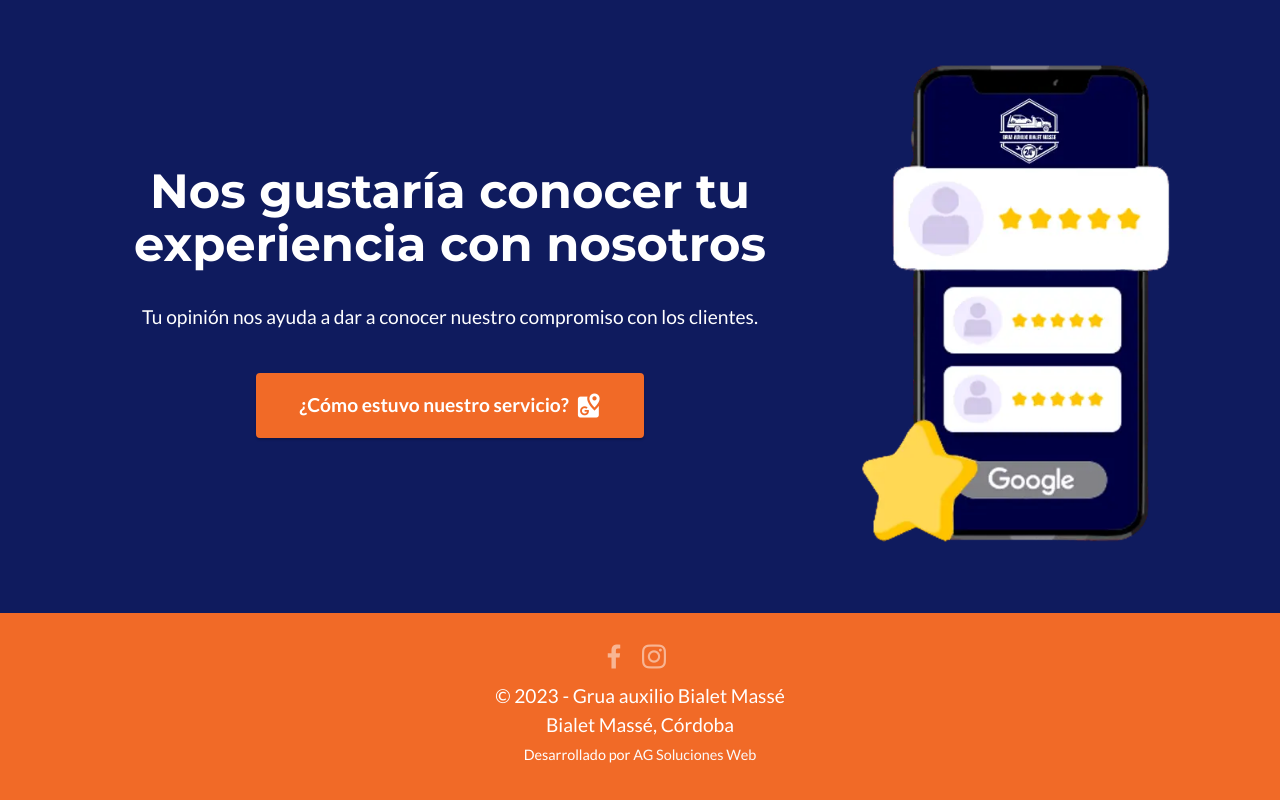
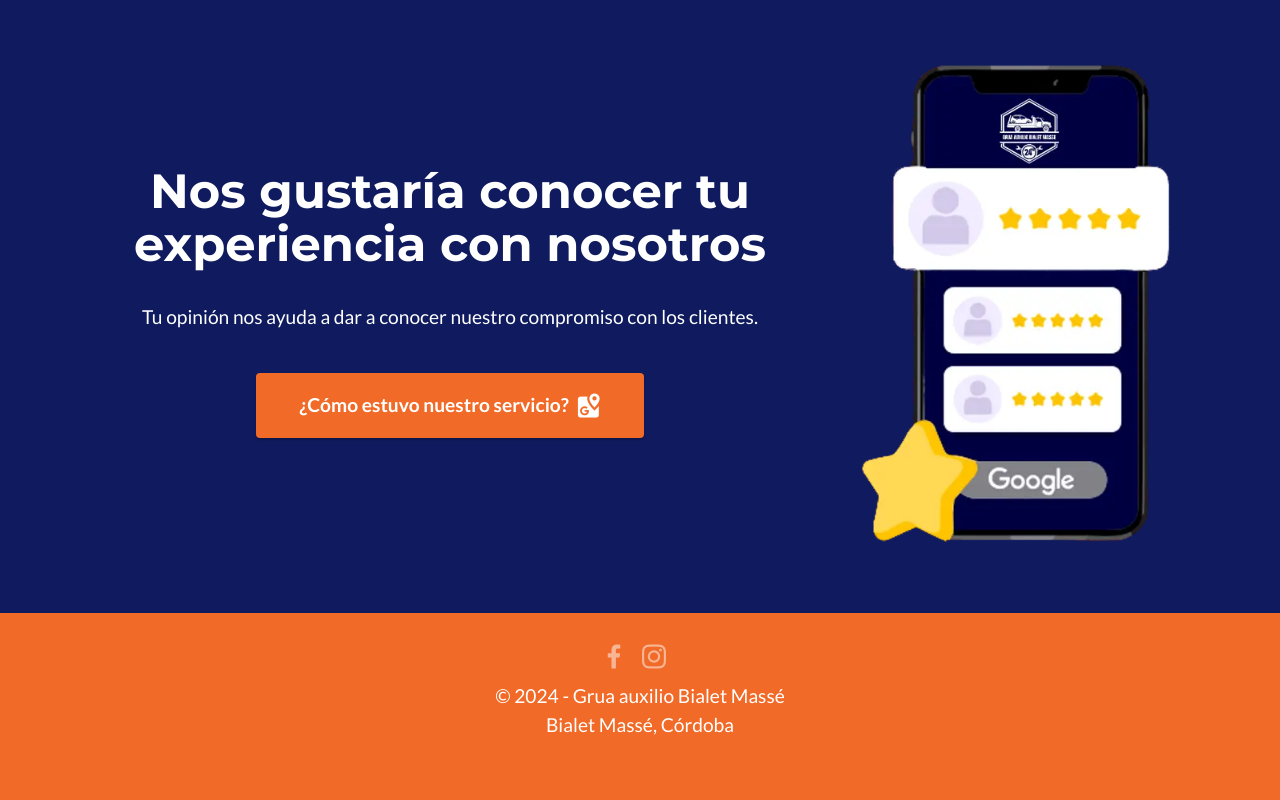
Before and after one commit to Nubenubecielo/GABM, a plain HTML site: page index.html in a window 1280 px wide. Shown: the part 5524-6324 px from the top of the page. Drawn offline with Linux system fonts and the light colour scheme; files whose address does not match are found by name.

Commit message:
Update index.html

```diff
--- a/index.html
+++ b/index.html
@@ -374,7 +374,7 @@
             </div>
             <div class="row row-copirayt">
                 <p class="mbr-text mb-0 mbr-fonts-style mbr-white align-center display-7">
-                    © 2023 - Grua auxilio Bialet Massé<br>Bialet Massé, Córdoba<br><span class="small">Desarrollado por <span class="letrachica"> <a href="https://www.agsolucionesweb.com.ar" target="_blank" class="text-white">AG Soluciones Web</a></span></span><a href="https://www.agsolucionesweb.com.ar" target="_blank"><br></a></p><a href="https://www.agsolucionesweb.com.ar" target="_blank">
+                    © 2024 - Grua auxilio Bialet Massé<br>Bialet Massé, Córdoba<br><span class="small"><span class="letrachica"> <a href="https://www.agsolucionesweb.com.ar" target="_blank" class="text-white"></a></span></span><a href="https://www.agsolucionesweb.com.ar" target="_blank"><br></a></p><a href="https://www.agsolucionesweb.com.ar" target="_blank">
             </a></div><a href="https://www.agsolucionesweb.com.ar" target="_blank">
         </a></div><a href="https://www.agsolucionesweb.com.ar" target="_blank">
     </a></div><a href="https://www.agsolucionesweb.com.ar" target="_blank">
```
